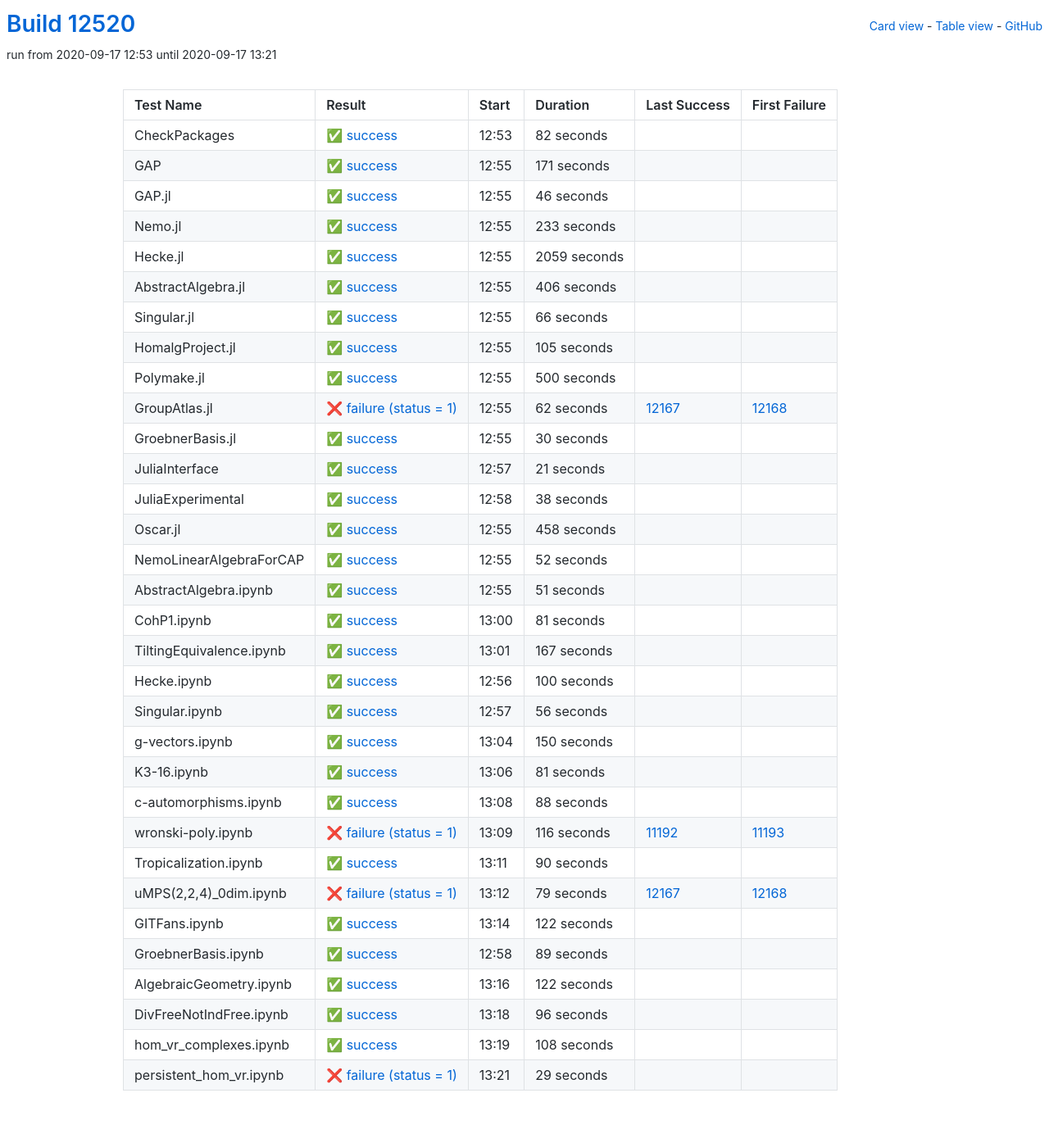
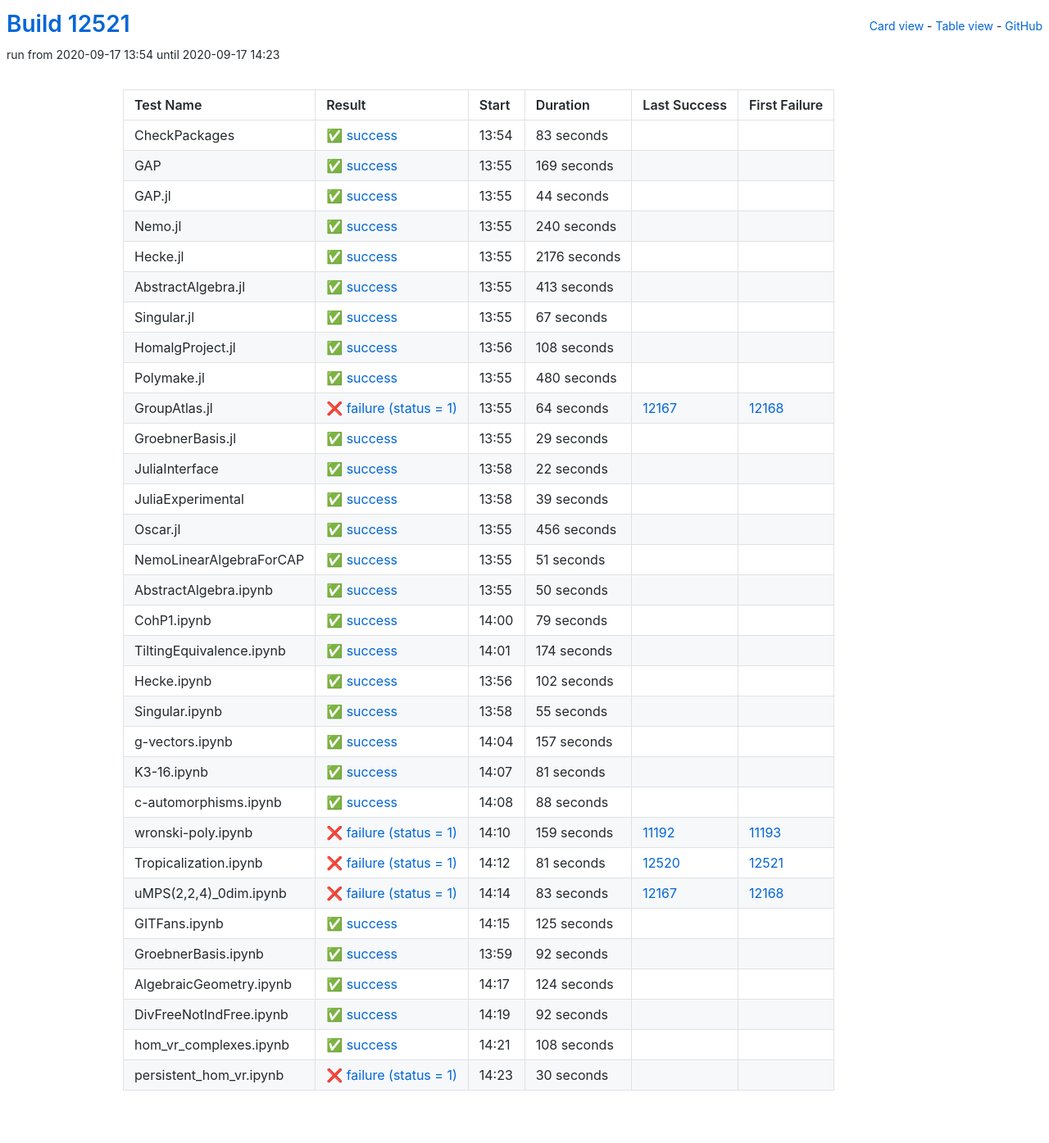
Before and after one commit to oscar-system/oscar-ci-status, a Jekyll site: the page built from table.html, in a window 1280 px wide. Shown: the whole page at 82% size. Built offline with Jekyll 4.4.1, drawn with Linux system fonts in a browser that asks for light colours.

Commit message:
Build #12521

```diff
--- a/_data/ci.yml
+++ b/_data/ci.yml
@@ -1,6 +1,6 @@
 ---
-build: 12520
-build_url: https://oscarci.mathematik.uni-kl.de/job/oscar/12520/
+build: 12521
+build_url: https://oscarci.mathematik.uni-kl.de/job/oscar/12521/
 job: oscar
 organization: oscar-system
 repo: oscar-ci-status
@@ -8,188 +8,176 @@ repourl: https://github.com/oscar-system/oscar-ci-status
 tests:
 - name: CheckPackages
   id: checkpackages
-  log: https://oscarci.mathematik.uni-kl.de/job/oscar/12520/artifact/logs/build-12520/CheckPackages.log
-  start: 2020-09-17 12:53
+  log: https://oscarci.mathematik.uni-kl.de/job/oscar/12521/artifact/logs/build-12521/CheckPackages.log
+  start: 2020-09-17 13:54
   success: true
   exitcode: 0
   status: success
-  duration: 82
+  duration: 83
   last_success: false
   last_success_url:
   first_failure: false
   first_failure_url:
 - name: GAP
   id: gap
-  log: https://oscarci.mathematik.uni-kl.de/job/oscar/12520/artifact/logs/build-12520/GAP.log
-  start: 2020-09-17 12:55
+  log: https://oscarci.mathematik.uni-kl.de/job/oscar/12521/artifact/logs/build-12521/GAP.log
+  start: 2020-09-17 13:55
   success: true
   exitcode: 0
   status: success
-  duration: 171
+  duration: 169
   last_success: false
   last_success_url:
   first_failure: false
   first_failure_url:
 - name: GAP.jl
   id: gap-jl
-  log: https://oscarci.mathematik.uni-kl.de/job/oscar/12520/artifact/logs/build-12520/GAP.jl.log
-  start: 2020-09-17 12:55
+  log: https://oscarci.mathematik.uni-kl.de/job/oscar/12521/artifact/logs/build-12521/GAP.jl.log
+  start: 2020-09-17 13:55
   success: true
   exitcode: 0
   status: success
-  duration: 46
+  duration: 44
   last_success: false
   last_success_url:
   first_failure: false
   first_failure_url:
 - name: Nemo.jl
   id: nemo-jl
-  log: https://oscarci.mathematik.uni-kl.de/job/oscar/12520/artifact/logs/build-12520/Nemo.jl.log
-  start: 2020-09-17 12:55
+  log: https://oscarci.mathematik.uni-kl.de/job/oscar/12521/artifact/logs/build-12521/Nemo.jl.log
+  start: 2020-09-17 13:55
   success: true
   exitcode: 0
   status: success
-  duration: 233
+  duration: 240
   last_success: false
   last_success_url:
   first_failure: false
   first_failure_url:
 - name: Hecke.jl
   id: hecke-jl
-  log: https://oscarci.mathematik.uni-kl.de/job/oscar/12520/artifact/logs/build-12520/Hecke.jl.log
-  start: 2020-09-17 12:55
+  log: https://oscarci.mathematik.uni-kl.de/job/oscar/12521/artifact/logs/build-12521/Hecke.jl.log
+  start: 2020-09-17 13:55
   success: true
   exitcode: 0
   status: success
-  duration: 2059
+  duration: 2176
   last_success: false
   last_success_url:
   first_failure: false
   first_failure_url:
 - name: AbstractAlgebra.jl
   id: abstractalgebra-jl
-  log: https://oscarci.mathematik.uni-kl.de/job/oscar/12520/artifact/logs/build-12520/AbstractAlgebra.jl.log
-  start: 2020-09-17 12:55
+  log: https://oscarci.mathematik.uni-kl.de/job/oscar/12521/artifact/logs/build-12521/AbstractAlgebra.jl.log
+  start: 2020-09-17 13:55
   success: true
   exitcode: 0
   status: success
-  duration: 406
+  duration: 413
   last_success: false
   last_success_url:
   first_failure: false
   first_failure_url:
 - name: Singular.jl
   id: singular-jl
-  log: https://oscarci.mathematik.uni-kl.de/job/oscar/12520/artifact/logs/build-12520/Singular.jl.log
-  start: 2020-09-17 12:55
+  log: https://oscarci.mathematik.uni-kl.de/job/oscar/12521/artifact/logs/build-12521/Singular.jl.log
+  start: 2020-09-17 13:55
   success: true
   exitcode: 0
   status: success
-  duration: 66
+  duration: 67
   last_success: false
   last_success_url:
   first_failure: false
   first_failure_url:
 - name: HomalgProject.jl
   id: homalgproject-jl
-  log: https://oscarci.mathematik.uni-kl.de/job/oscar/12520/artifact/logs/build-12520/HomalgProject.jl.log
-  start: 2020-09-17 12:55
+  log: https://oscarci.mathematik.uni-kl.de/job/oscar/12521/artifact/logs/build-12521/HomalgProject.jl.log
+  start: 2020-09-17 13:56
   success: true
   exitcode: 0
   status: success
-  duration: 105
+  duration: 108
   last_success: false
   last_success_url:
   first_failure: false
   first_failure_url:
 - name: Polymake.jl
   id: polymake-jl
-  log: https://oscarci.mathematik.uni-kl.de/job/oscar/12520/artifact/logs/build-12520/Polymake.jl.log
-  start: 2020-09-17 12:55
+  log: https://oscarci.mathematik.uni-kl.de/job/oscar/12521/artifact/logs/build-12521/Polymake.jl.log
+  start: 2020-09-17 13:55
   success: true
   exitcode: 0
   status: success
-  duration: 500
+  duration: 480
   last_success: false
   last_success_url:
   first_failure: false
   first_failure_url:
 - name: GroupAtlas.jl
   id: groupatlas-jl
-  log: https://oscarci.mathematik.uni-kl.de/job/oscar/12520/artifact/logs/build-12520/GroupAtlas.jl.log
-  start: 2020-09-17 12:55
+  log: https://oscarci.mathematik.uni-kl.de/job/oscar/12521/artifact/logs/build-12521/GroupAtlas.jl.log
+  start: 2020-09-17 13:55
   success: false
   exitcode: 1
   status: failure
-  duration: 62
+  duration: 64
   last_success: 12167
   last_success_url: https://oscarci.mathematik.uni-kl.de/job/oscar/12167/
   first_failure: 12168
   first_failure_url: https://oscarci.mathematik.uni-kl.de/job/oscar/12168/
 - name: GroebnerBasis.jl
   id: groebnerbasis-jl
-  log: https://oscarci.mathematik.uni-kl.de/job/oscar/12520/artifact/logs/build-12520/GroebnerBasis.jl.log
-  start: 2020-09-17 12:55
+  log: https://oscarci.mathematik.uni-kl.de/job/oscar/12521/artifact/logs/build-12521/GroebnerBasis.jl.log
+  start: 2020-09-17 13:55
   success: true
   exitcode: 0
   status: success
-  duration: 30
+  duration: 29
   last_success: false
   last_success_url:
   first_failure: false
   first_failure_url:
 - name: JuliaInterface
   id: juliainterface
-  log: https://oscarci.mathematik.uni-kl.de/job/oscar/12520/artifact/logs/build-12520/JuliaInterface.log
-  start: 2020-09-17 12:57
+  log: https://oscarci.mathematik.uni-kl.de/job/oscar/12521/artifact/logs/build-12521/JuliaInterface.log
+  start: 2020-09-17 13:58
   success: true
   exitcode: 0
   status: success
-  duration: 21
+  duration: 22
   last_success: false
   last_success_url:
   first_failure: false
   first_failure_url:
 - name: JuliaExperimental
   id: juliaexperimental
-  log: https://oscarci.mathematik.uni-kl.de/job/oscar/12520/artifact/logs/build-12520/JuliaExperimental.log
-  start: 2020-09-17 12:58
+  log: https://oscarci.mathematik.uni-kl.de/job/oscar/12521/artifact/logs/build-12521/JuliaExperimental.log
+  start: 2020-09-17 13:58
   success: true
   exitcode: 0
   status: success
-  duration: 38
+  duration: 39
   last_success: false
   last_success_url:
   first_failure: false
   first_failure_url:
 - name: Oscar.jl
   id: oscar-jl
-  log: https://oscarci.mathematik.uni-kl.de/job/oscar/12520/artifact/logs/build-12520/Oscar.jl.log
-  start: 2020-09-17 12:55
+  log: https://oscarci.mathematik.uni-kl.de/job/oscar/12521/artifact/logs/build-12521/Oscar.jl.log
+  start: 2020-09-17 13:55
   success: true
   exitcode: 0
   status: success
-  duration: 458
+  duration: 456
   last_success: false
   last_success_url:
   first_failure: false
   first_failure_url:
 - name: NemoLinearAlgebraForCAP
   id: nemolinearalgebraforcap
-  log: https://oscarci.mathematik.uni-kl.de/job/oscar/12520/artifact/logs/build-12520/NemoLinearAlgebraForCAP.log
-  start: 2020-09-17 12:55
-  success: true
-  exitcode: 0
-  status: success
-  duration: 52
-  last_success: false
-  last_success_url:
-  first_failure: false
-  first_failure_url:
-- name: AbstractAlgebra.ipynb
-  id: abstractalgebra-ipynb
-  log: https://oscarci.mathematik.uni-kl.de/job/oscar/12520/artifact/logs/build-12520/AbstractAlgebra.ipynb.log
-  start: 2020-09-17 12:55
+  log: https://oscarci.mathematik.uni-kl.de/job/oscar/12521/artifact/logs/build-12521/NemoLinearAlgebraForCAP.log
+  start: 2020-09-17 13:55
   success: true
   exitcode: 0
   status: success
@@ -198,70 +186,82 @@ tests:
   last_success_url:
   first_failure: false
   first_failure_url:
-- name: CohP1.ipynb
-  id: cohp1-ipynb
-  log: https://oscarci.mathematik.uni-kl.de/job/oscar/12520/artifact/logs/build-12520/CohP1.ipynb.log
-  start: 2020-09-17 13:00
+- name: AbstractAlgebra.ipynb
+  id: abstractalgebra-ipynb
+  log: https://oscarci.mathematik.uni-kl.de/job/oscar/12521/artifact/logs/build-12521/AbstractAlgebra.ipynb.log
+  start: 2020-09-17 13:55
   success: true
   exitcode: 0
   status: success
-  duration: 81
+  duration: 50
+  last_success: false
+  last_success_url:
+  first_failure: false
+  first_failure_url:
+- name: CohP1.ipynb
+  id: cohp1-ipynb
+  log: https://oscarci.mathematik.uni-kl.de/job/oscar/12521/artifact/logs/build-12521/CohP1.ipynb.log
+  start: 2020-09-17 14:00
+  success: true
+  exitcode: 0
+  status: success
+  duration: 79
   last_success: false
   last_success_url:
   first_failure: false
   first_failure_url:
 - name: TiltingEquivalence.ipynb
   id: tiltingequivalence-ipynb
-  log: https://oscarci.mathematik.uni-kl.de/job/oscar/12520/artifact/logs/build-12520/TiltingEquivalence.ipynb.log
-  start: 2020-09-17 13:01
+  log: https://oscarci.mathematik.uni-kl.de/job/oscar/12521/artifact/logs/build-12521/TiltingEquivalence.ipynb.log
+  start: 2020-09-17 14:01
   success: true
   exitcode: 0
   status: success
-  duration: 167
+  duration: 174
   last_success: false
   last_success_url:
   first_failure: false
   first_failure_url:
 - name: Hecke.ipynb
   id: hecke-ipynb
-  log: https://oscarci.mathematik.uni-kl.de/job/oscar/12520/artifact/logs/build-12520/Hecke.ipynb.log
-  start: 2020-09-17 12:56
+  log: https://oscarci.mathematik.uni-kl.de/job/oscar/12521/artifact/logs/build-12521/Hecke.ipynb.log
+  start: 2020-09-17 13:56
   success: true
   exitcode: 0
   status: success
-  duration: 100
+  duration: 102
   last_success: false
   last_success_url:
   first_failure: false
   first_failure_url:
 - name: Singular.ipynb
   id: singular-ipynb
-  log: https://oscarci.mathematik.uni-kl.de/job/oscar/12520/artifact/logs/build-12520/Singular.ipynb.log
-  start: 2020-09-17 12:57
+  log: https://oscarci.mathematik.uni-kl.de/job/oscar/12521/artifact/logs/build-12521/Singular.ipynb.log
+  start: 2020-09-17 13:58
   success: true
   exitcode: 0
   status: success
-  duration: 56
+  duration: 55
   last_success: false
   last_success_url:
   first_failure: false
   first_failure_url:
 - name: g-vectors.ipynb
   id: g-vectors-ipynb
-  log: https://oscarci.mathematik.uni-kl.de/job/oscar/12520/artifact/logs/build-12520/g-vectors.ipynb.log
-  start: 2020-09-17 13:04
+  log: https://oscarci.mathematik.uni-kl.de/job/oscar/12521/artifact/logs/build-12521/g-vectors.ipynb.log
+  start: 2020-09-17 14:04
   success: true
   exitcode: 0
   status: success
-  duration: 150
+  duration: 157
   last_success: false
   last_success_url:
   first_failure: false
   first_failure_url:
 - name: K3-16.ipynb
   id: k3-16-ipynb
-  log: https://oscarci.mathematik.uni-kl.de/job/oscar/12520/artifact/logs/build-12520/K3-16.ipynb.log
-  start: 2020-09-17 13:06
+  log: https://oscarci.mathematik.uni-kl.de/job/oscar/12521/artifact/logs/build-12521/K3-16.ipynb.log
+  start: 2020-09-17 14:07
   success: true
   exitcode: 0
   status: success
@@ -272,8 +272,8 @@ tests:
   first_failure_url:
 - name: c-automorphisms.ipynb
   id: c-automorphisms-ipynb
-  log: https://oscarci.mathematik.uni-kl.de/job/oscar/12520/artifact/logs/build-12520/c-automorphisms.ipynb.log
-  start: 2020-09-17 13:08
+  log: https://oscarci.mathematik.uni-kl.de/job/oscar/12521/artifact/logs/build-12521/c-automorphisms.ipynb.log
+  start: 2020-09-17 14:08
   success: true
   exitcode: 0
   status: success
@@ -284,92 +284,92 @@ tests:
   first_failure_url:
 - name: wronski-poly.ipynb
   id: wronski-poly-ipynb
-  log: https://oscarci.mathematik.uni-kl.de/job/oscar/12520/artifact/logs/build-12520/wronski-poly.ipynb.log
-  start: 2020-09-17 13:09
+  log: https://oscarci.mathematik.uni-kl.de/job/oscar/12521/artifact/logs/build-12521/wronski-poly.ipynb.log
+  start: 2020-09-17 14:10
   success: false
   exitcode: 1
   status: failure
-  duration: 116
+  duration: 159
   last_success: 11192
   last_success_url: https://oscarci.mathematik.uni-kl.de/job/oscar/11192/
   first_failure: 11193
   first_failure_url: https://oscarci.mathematik.uni-kl.de/job/oscar/11193/
 - name: Tropicalization.ipynb
   id: tropicalization-ipynb
-  log: https://oscarci.mathematik.uni-kl.de/job/oscar/12520/artifact/logs/build-12520/Tropicalization.ipynb.log
-  start: 2020-09-17 13:11
-  success: true
-  exitcode: 0
-  status: success
-  duration: 90
-  last_success: false
-  last_success_url:
-  first_failure: false
-  first_failure_url:
-- name: uMPS(2,2,4)_0dim.ipynb
-  id: umps-2-2-4-0dim-ipynb
-  log: https://oscarci.mathematik.uni-kl.de/job/oscar/12520/artifact/logs/build-12520/uMPS-2-2-4-_0dim.ipynb.log
-  start: 2020-09-17 13:12
+  log: https://oscarci.mathematik.uni-kl.de/job/oscar/12521/artifact/logs/build-12521/Tropicalization.ipynb.log
+  start: 2020-09-17 14:12
   success: false
   exitcode: 1
   status: failure
-  duration: 79
+  duration: 81
+  last_success: 12520
+  last_success_url: https://oscarci.mathematik.uni-kl.de/job/oscar/12520/
+  first_failure: 12521
+  first_failure_url: https://oscarci.mathematik.uni-kl.de/job/oscar/12521/
+- name: uMPS(2,2,4)_0dim.ipynb
+  id: umps-2-2-4-0dim-ipynb
+  log: https://oscarci.mathematik.uni-kl.de/job/oscar/12521/artifact/logs/build-12521/uMPS-2-2-4-_0dim.ipynb.log
+  start: 2020-09-17 14:14
+  success: false
+  exitcode: 1
+  status: failure
+  duration: 83
   last_success: 12167
   last_success_url: https://oscarci.mathematik.uni-kl.de/job/oscar/12167/
   first_failure: 12168
   first_failure_url: https://oscarci.mathematik.uni-kl.de/job/oscar/12168/
 - name: GITFans.ipynb
   id: gitfans-ipynb
-  log: https://oscarci.mathematik.uni-kl.de/job/oscar/12520/artifact/logs/build-12520/GITFans.ipynb.log
-  start: 2020-09-17 13:14
+  log: https://oscarci.mathematik.uni-kl.de/job/oscar/12521/artifact/logs/build-12521/GITFans.ipynb.log
+  start: 2020-09-17 14:15
   success: true
   exitcode: 0
   status: success
-  duration: 122
+  duration: 125
   last_success: false
   last_success_url:
   first_failure: false
   first_failure_url:
 - name: GroebnerBasis.ipynb
   id: groebnerbasis-ipynb
-  log: https://oscarci.mathematik.uni-kl.de/job/oscar/12520/artifact/logs/build-12520/GroebnerBasis.ipynb.log
-  start: 2020-09-17 12:58
+  log: https://oscarci.mathematik.uni-kl.de/job/oscar/12521/artifact/logs/build-12521/GroebnerBasis.ipynb.log
+  start: 2020-09-17 13:59
   success: true
   exitcode: 0
   status: success
-  duration: 89
+  duration: 92
   last_success: false
   last_success_url:
   first_failure: false
   first_failure_url:
 - name: AlgebraicGeometry.ipynb
   id: algebraicgeometry-ipynb
-  log: https://oscarci.mathematik.uni-kl.de/job/oscar/12520/artifact/logs/build-12520/AlgebraicGeometry.ipynb.log
-  start: 2020-09-17 13:16
+  log: https://oscarci.mathematik.uni-kl.de/job/oscar/12521/artifact/logs/build-12521/AlgebraicGeometry.ipynb.log
+  start: 2020-09-17 14:17
   success: true
   exitcode: 0
   status: success
-  duration: 122
+  duration: 124
   last_success: false
   last_success_url:
   first_failure: false
   first_failure_url:
 - name: DivFreeNotIndFree.ipynb
   id: divfreenotindfree-ipynb
-  log: https://oscarci.mathematik.uni-kl.de/job/oscar/12520/artifact/logs/build-12520/DivFreeNotIndFree.ipynb.log
-  start: 2020-09-17 13:18
+  log: https://oscarci.mathematik.uni-kl.de/job/oscar/12521/artifact/logs/build-12521/DivFreeNotIndFree.ipynb.log
+  start: 2020-09-17 14:19
   success: true
   exitcode: 0
   status: success
-  duration: 96
+  duration: 92
   last_success: false
   last_success_url:
   first_failure: false
   first_failure_url:
 - name: hom_vr_complexes.ipynb
   id: hom-vr-complexes-ipynb
-  log: https://oscarci.mathematik.uni-kl.de/job/oscar/12520/artifact/logs/build-12520/hom_vr_complexes.ipynb.log
-  start: 2020-09-17 13:19
+  log: https://oscarci.mathematik.uni-kl.de/job/oscar/12521/artifact/logs/build-12521/hom_vr_complexes.ipynb.log
+  start: 2020-09-17 14:21
   success: true
   exitcode: 0
   status: success
@@ -380,12 +380,12 @@ tests:
   first_failure_url:
 - name: persistent_hom_vr.ipynb
   id: persistent-hom-vr-ipynb
-  log: https://oscarci.mathematik.uni-kl.de/job/oscar/12520/artifact/logs/build-12520/persistent_hom_vr.ipynb.log
-  start: 2020-09-17 13:21
+  log: https://oscarci.mathematik.uni-kl.de/job/oscar/12521/artifact/logs/build-12521/persistent_hom_vr.ipynb.log
+  start: 2020-09-17 14:23
   success: false
   exitcode: 1
   status: failure
-  duration: 29
+  duration: 30
   last_success: false
   last_success_url:
   first_failure: false
```
Also changed, not shown: README.md.
